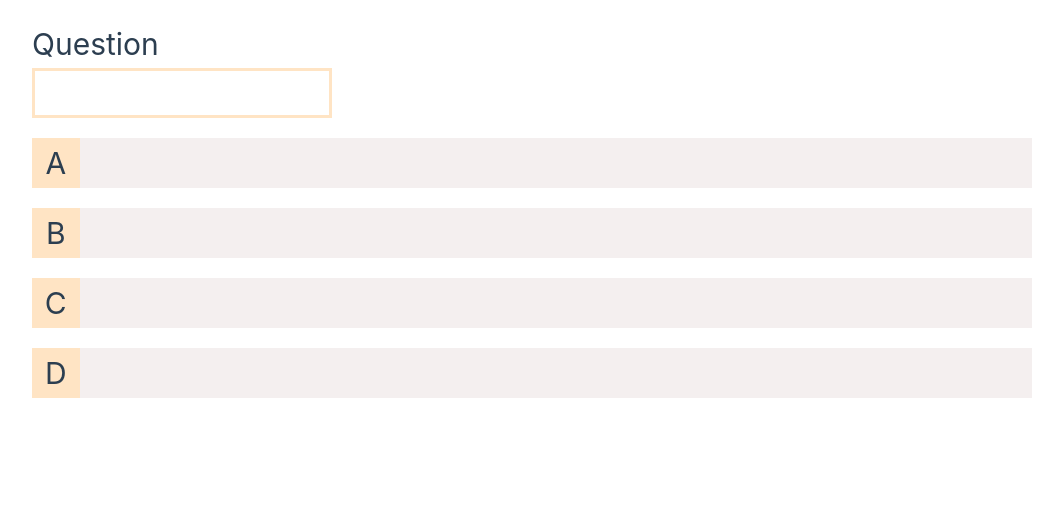
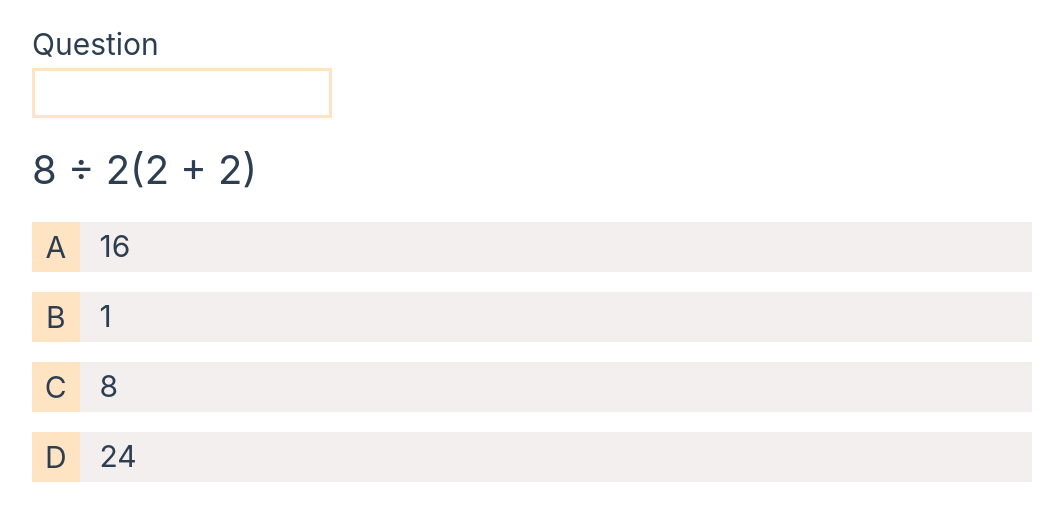
Before and after one commit to KatrinaTom/vue3-quiz, a Vue app: page /quiz/1 in a window 1280 px wide. Shown: the top 520 px of the page, without its empty margins (108-1171 px from the left). Built offline with nearby package versions, Linux system fonts and the light colour scheme.

Commit message:
feat: pass quiz props

```diff
--- /dev/null
+++ b/src/components/Question.vue
@@ -0,0 +1,54 @@
+<template>
+  <div class="question-container">
+    <h1 class="question">
+      {{ question.text }}
+    </h1>
+  </div>
+  <div class="option-container">
+    <div v-for="option in question.options" :key="option.id" class="option">
+      <p class="option-label">{{ option.label }}</p>
+      <div class="option-value">
+        <p>{{ option.text }}</p>
+      </div>
+    </div>
+  </div>
+</template>
+
+<script setup>
+import { defineProps } from "vue";
+
+const { question } = defineProps(["question"]);
+</script>
+
+<style scoped>
+.question-container {
+  margin-top: 20px;
+}
+
+.question {
+  font-size: 40px;
+  margin-bottom: 20px;
+}
+
+.option {
+  display: flex;
+  margin-bottom: 20px;
+}
+
+.option-label {
+  background-color: bisque;
+  width: 50px;
+  height: 50px;
+  font-size: 30px;
+  display: flex;
+  align-items: center;
+  justify-content: center;
+}
+
+.option-value {
+  background-color: rgb(244, 239, 239);
+  width: 100%;
+  font-size: 30px;
+  padding: 0 20px;
+}
+</style>
--- /dev/null
+++ b/src/components/QuizHeader.vue
@@ -0,0 +1,30 @@
+<template>
+  <header>
+    <h4>Question</h4>
+    <div class="bar">
+      <div class="completion"></div>
+    </div>
+  </header>
+</template>
+
+<style scoped>
+header {
+  margin-top: 20px;
+}
+
+header h4 {
+  font-size: 30px;
+}
+
+.bar {
+  width: 300px;
+  height: 50px;
+  border: 3px solid bisque;
+}
+
+.completion {
+  height: 100%;
+  width: 0%;
+  background-color: bisque;
+}
+</style>
--- a/src/views/QuizView.vue
+++ b/src/views/QuizView.vue
@@ -1,94 +1,24 @@
 <template>
   <div>
-    <header>
-      <h4>Question</h4>
-      <div class="bar">
-        <div class="completion"></div>
-      </div>
-    </header>
+    <QuizHeader />
     <div>
-      <div class="question-container">
-        <h1 class="question"></h1>
-      </div>
-      <div class="option-container">
-        <div class="option">
-          <p class="option-label">A</p>
-          <div class="option-value">
-            <p></p>
-          </div>
-        </div>
-        <div class="option">
-          <p class="option-label">B</p>
-          <div class="option-value">
-            <p></p>
-          </div>
-        </div>
-        <div class="option">
-          <p class="option-label">C</p>
-          <div class="option-value">
-            <p></p>
-          </div>
-        </div>
-        <div class="option">
-          <p class="option-label">D</p>
-          <div class="option-value">
-            <p></p>
-          </div>
-        </div>
-      </div>
+      <Question :question="quiz.questions[currentQuestionIndex]" />
     </div>
   </div>
 </template>
 
-<style scoped>
-header {
-  margin-top: 20px;
-}
+<script setup>
+import Question from "../components/Question.vue";
+import QuizHeader from "../components/QuizHeader.vue";
+import { useRoute } from "vue-router";
+import { ref } from "vue";
+import quizes from "../data/quizes.json";
 
-header h4 {
-  font-size: 30px;
-}
+const route = useRoute();
 
-.bar {
-  width: 300px;
-  height: 50px;
-  border: 3px solid bisque;
-}
+const quizId = parseInt(route.params.id);
 
-.completion {
-  height: 100%;
-  width: 0%;
-  background-color: bisque;
-}
+const quiz = quizes.find((q) => q.id === quizId);
 
-.question-container {
-  margin-top: 20px;
-}
-
-.question {
-  font-size: 40px;
-  margin-bottom: 20px;
-}
-
-.option {
-  display: flex;
-  margin-bottom: 20px;
-}
-
-.option-label {
-  background-color: bisque;
-  width: 50px;
-  height: 50px;
-  font-size: 30px;
-  display: flex;
-  align-items: center;
-  justify-content: center;
-}
-
-.option-value {
-  background-color: rgb(244, 239, 239);
-  width: 100%;
-  font-size: 30px;
-  padding: 0 20px;
-}
-</style>
+const currentQuestionIndex = ref(0);
+</script>
```
